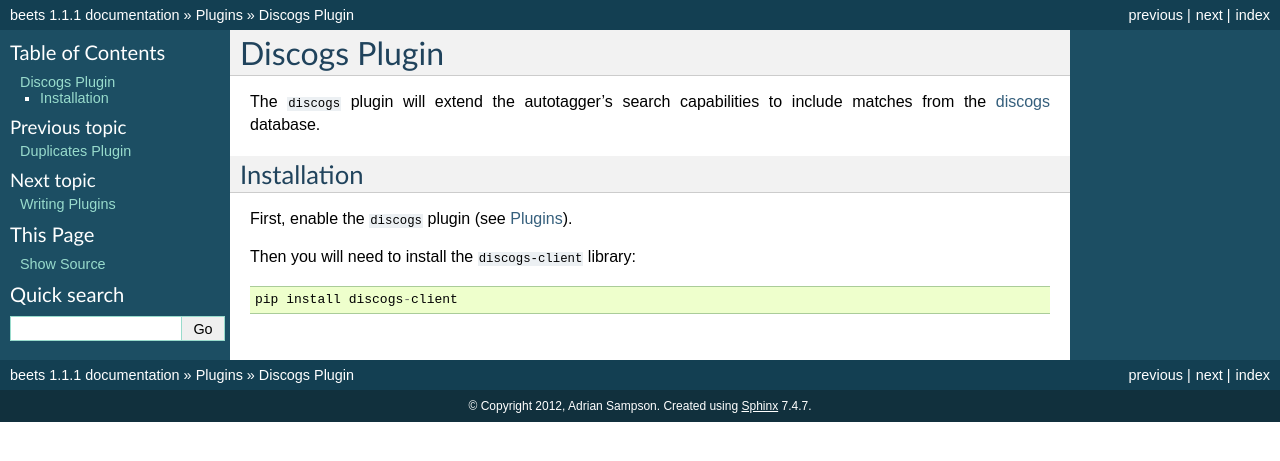
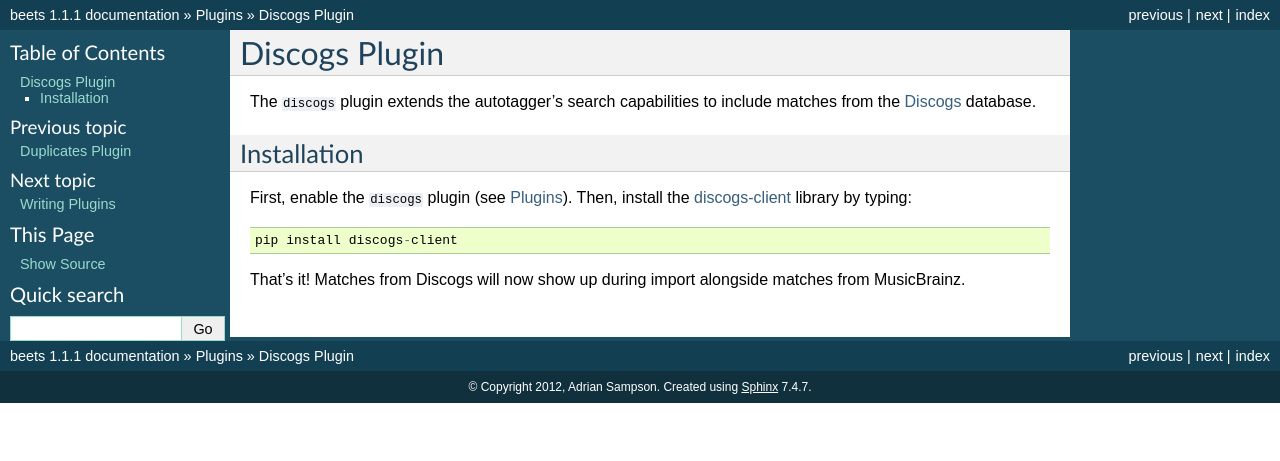
Before and after one commit to google-code-export/beets, a Sphinx documentation site: the page built from docs/plugins/discogs.rst, in a window 1280 px wide. Shown: the top 461 px of the page. Built offline with Sphinx 7.4.7, drawn with Linux system fonts in a browser that asks for light colours.

Commit message:
discogs: expand docs ever so slightly

```diff
--- a/docs/changelog.rst
+++ b/docs/changelog.rst
@@ -9,7 +9,7 @@
 * New :doc:`/plugins/missing`: Find albums in your library that are **missing
   tracks**. Thanks once more to Pedro Silva.
 * New :doc:`/plugins/discogs`: Extends the autotagger to include matches from
-  the `discogs`_ database. Thanks to Artem Ponomarenko and Tai Lee.
+  the `Discogs`_ database. Thanks to Artem Ponomarenko and Tai Lee.
 * Your library now keeps track of **when music was added** to it. The new
   ``added`` field is a timestamp reflecting when each item and album was
   imported and the new ``%time{}`` template function lets you format this
--- a/docs/plugins/discogs.rst
+++ b/docs/plugins/discogs.rst
@@ -1,16 +1,20 @@
 Discogs Plugin
 ==============
 
-The ``discogs`` plugin will extend the autotagger's search capabilities to
-include matches from the `discogs`_ database.
+The ``discogs`` plugin extends the autotagger's search capabilities to
+include matches from the `Discogs`_ database.
 
 .. _discogs: http://discogs.com
 
 Installation
 ------------
 
-First, enable the ``discogs`` plugin (see :doc:`/plugins/index`).
-
-Then you will need to install the ``discogs-client`` library::
+First, enable the ``discogs`` plugin (see :doc:`/plugins/index`). Then,
+install the `discogs-client`_ library by typing::
 
     pip install discogs-client
+
+That's it! Matches from Discogs will now show up during import alongside
+matches from MusicBrainz.
+
+.. _discogs-client: https://github.com/discogs/discogs_client
```
